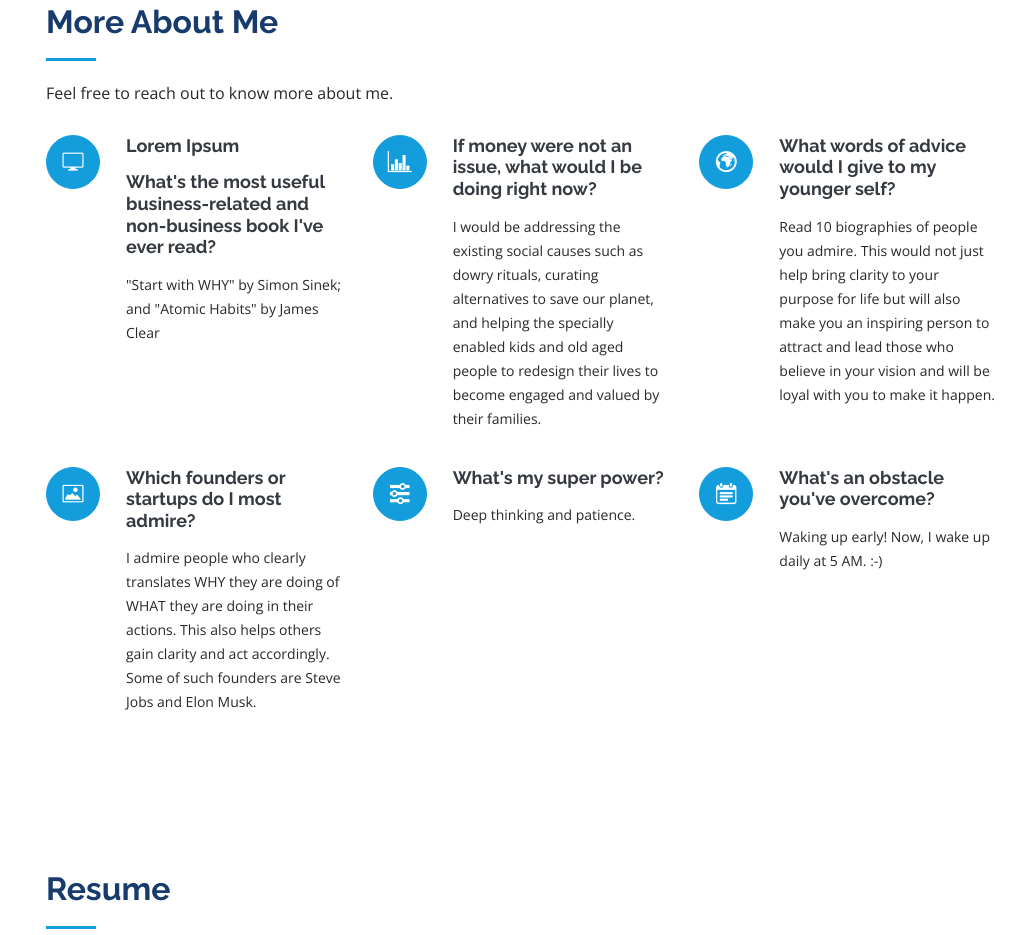
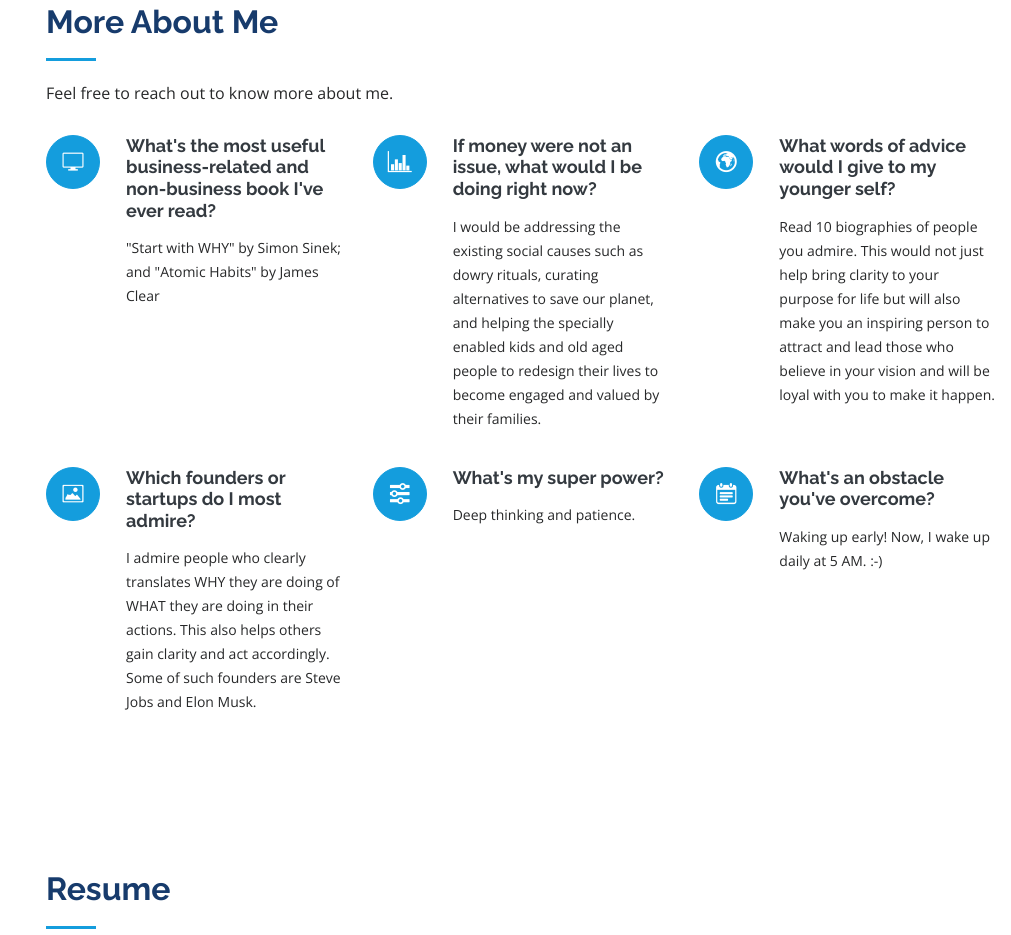
Before and after one commit to MinaxiG/MinaxiG.github.io, a plain HTML site: page index.html in a window 1280 px wide. Shown: the part 3226-4161 px from the top of the page, without its empty margins (269-1280 px from the left). Drawn offline with nearby package versions, Linux system fonts and the light colour scheme.

Commit message:
Update index.html

```diff
--- a/index.html
+++ b/index.html
@@ -389,7 +389,7 @@
         <div class="row">
           <div class="col-lg-4 col-md-6 icon-box" data-aos="fade-up">
             <div class="icon"><i class="icofont-computer"></i></div>
-            <h4 class="title"><a href="">Lorem Ipsum</a></h4>
+<!--             <h4 class="title"><a href="">Lorem Ipsum</a></h4> -->
             <h4 class="title"><a>What's the most useful business-related and non-business book I've ever read?</a></h4>
             <p class="description">"Start with WHY" by Simon Sinek; and "Atomic Habits" by James Clear</p>
           </div>
```
